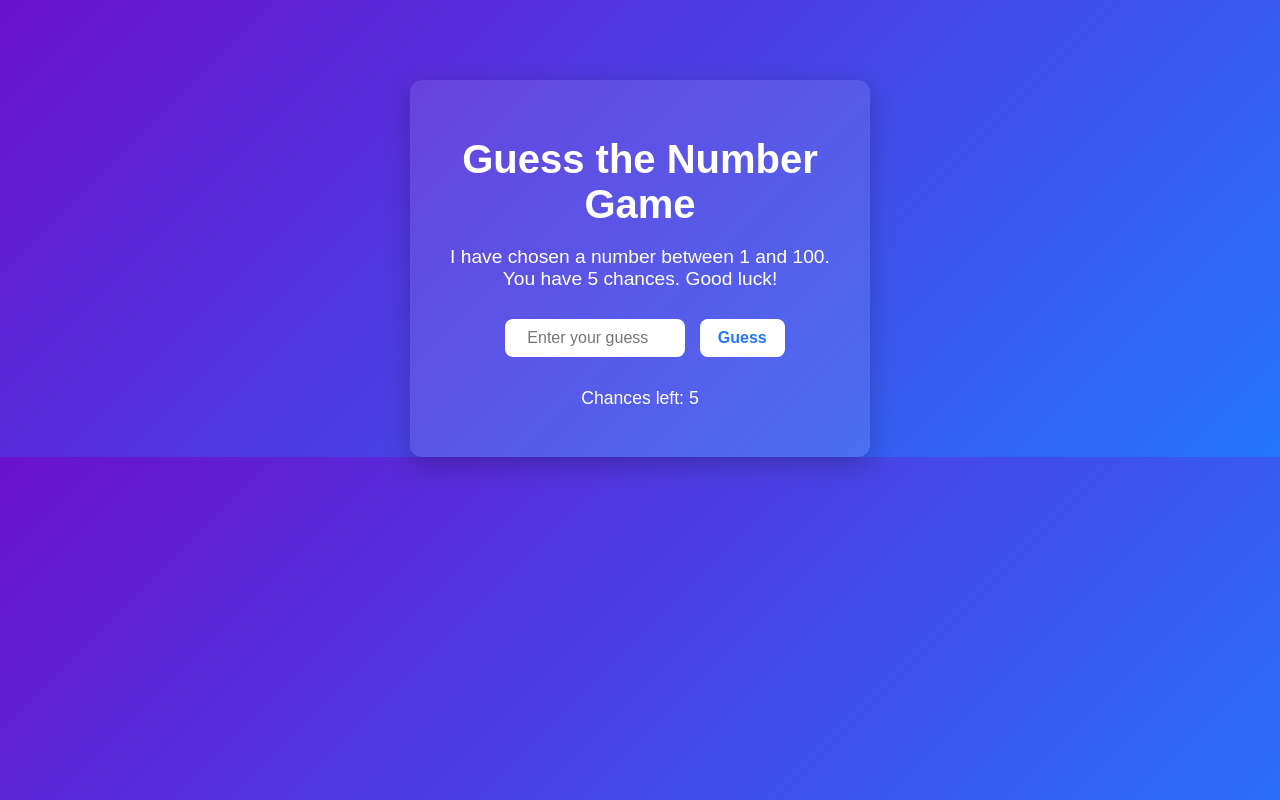
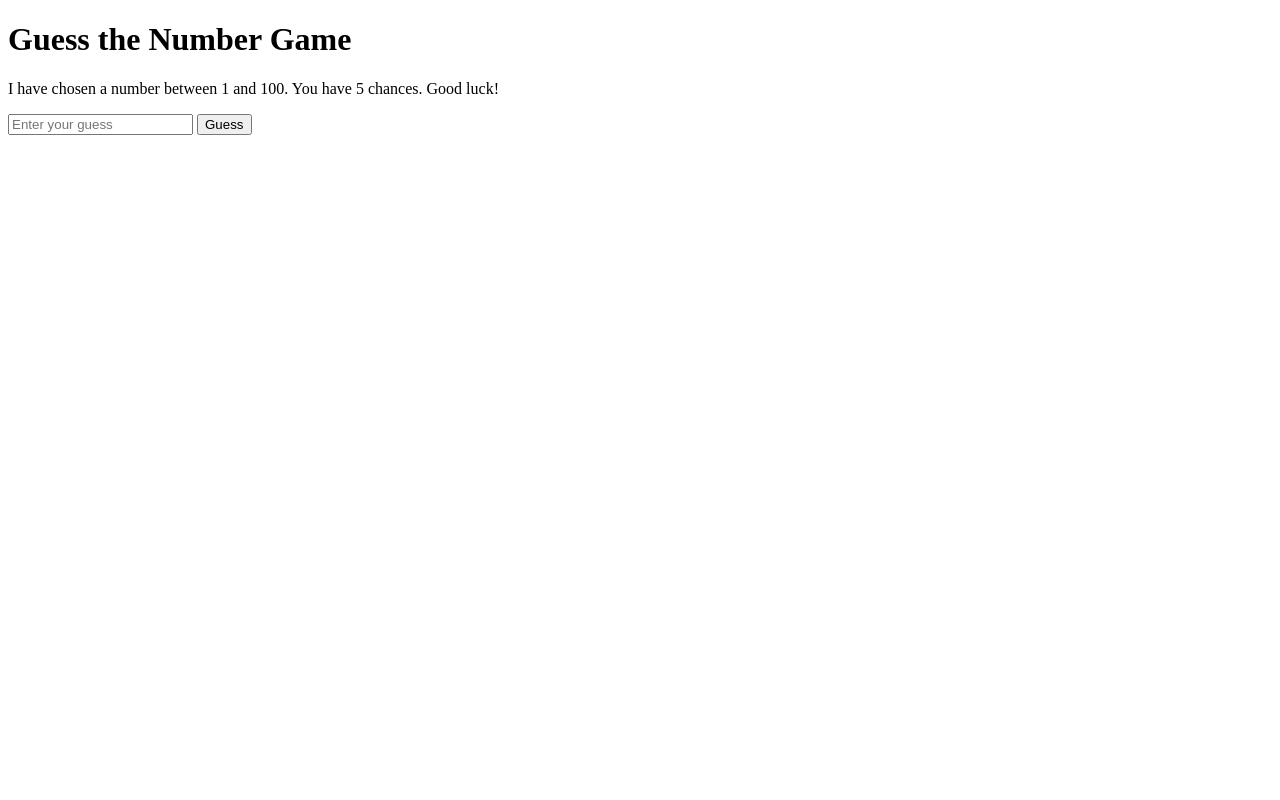
Before and after one commit to Jaen0302/Guess_Number, a plain HTML site: page index.html in a window 1280 px wide. Drawn offline with Linux system fonts and the light colour scheme.

Commit message:
Update index.html

```diff
--- a/index.html
+++ b/index.html
@@ -3,98 +3,37 @@
 <head>
   <meta charset="UTF-8">
   <title>Guess the Number</title>
-  <style>
-    body {
-      font-family: Arial, sans-serif;
-      background: linear-gradient(135deg, #6a11cb, #2575fc);
-      color: #fff;
-      text-align: center;
-      padding-top: 80px;
-      margin: 0;
-    }
-    h1 {
-      font-size: 2.5em;
-      margin-bottom: 10px;
-    }
-    p {
-      font-size: 1.2em;
-    }
-    input[type="number"] {
-      padding: 10px;
-      border-radius: 8px;
-      border: none;
-      font-size: 1em;
-      width: 160px;
-      margin: 10px;
-      text-align: center;
-    }
-    button {
-      padding: 10px 18px;
-      font-size: 1em;
-      border: none;
-      border-radius: 8px;
-      cursor: pointer;
-      background: #fff;
-      color: #2575fc;
-      font-weight: bold;
-      transition: background 0.2s;
-    }
-    button:hover {
-      background: #e6e6e6;
-    }
-    #result {
-      margin-top: 20px;
-      font-size: 1.3em;
-      font-weight: bold;
-    }
-    #chances {
-      margin-top: 10px;
-      font-size: 1.1em;
-    }
-    .card {
-      background: rgba(255,255,255,0.1);
-      border-radius: 12px;
-      padding: 30px;
-      max-width: 400px;
-      margin: 0 auto;
-      box-shadow: 0 8px 24px rgba(0,0,0,0.2);
-    }
-  </style>
 </head>
 <body>
-  <div class="card">
   <h1>Guess the Number Game</h1>
-    <p>I have chosen a number between 1 and 100.<br>You have 5 chances. Good luck!</p>
+  <p>I have chosen a number between 1 and 100. You have 5 chances. Good luck!</p>
 
-    <input type="number" id="guessInput" placeholder="Enter your guess" min="1" max="100">
+  <input type="number" id="guessInput" placeholder="Enter your guess">
   <button onclick="checkGuess()">Guess</button>
-
   <p id="result"></p>
   <p id="chances"></p>
-  </div>
 
   <script>
-    const secretNumber = 52;  // fixed number
+    const secretNumber = 47;  // fixed number
     let chancesLeft = 5;
 
+    function checkGuess() {
+      const guess = Number(document.getElementById("guessInput").value);
       const result = document.getElementById("result");
       const chances = document.getElementById("chances");
-    chances.textContent = "Chances left: " + chancesLeft;
 
-    function checkGuess() {
       if (chancesLeft <= 0) {
         result.textContent = "Game over! You already used all your chances.";
         return;
       }
 
-      const guess = Number(document.getElementById("guessInput").value);
       chancesLeft--;
 
       if (guess === secretNumber) {
         result.textContent = "🎉 Correct! You guessed the number!";
         chances.textContent = "";
       } else if (chancesLeft === 0) {
-        result.textContent = "❌ Wrong! The number was " + secretNumber + ".";
+        result.textContent = "❌ Wrong! You failed. The number was " + secretNumber + ".";
         chances.textContent = "No chances left.";
       } else if (guess < secretNumber) {
         result.textContent = "Too low! Guess higher.";
```
Lines whose indentation alone changed are shown as unchanged.
